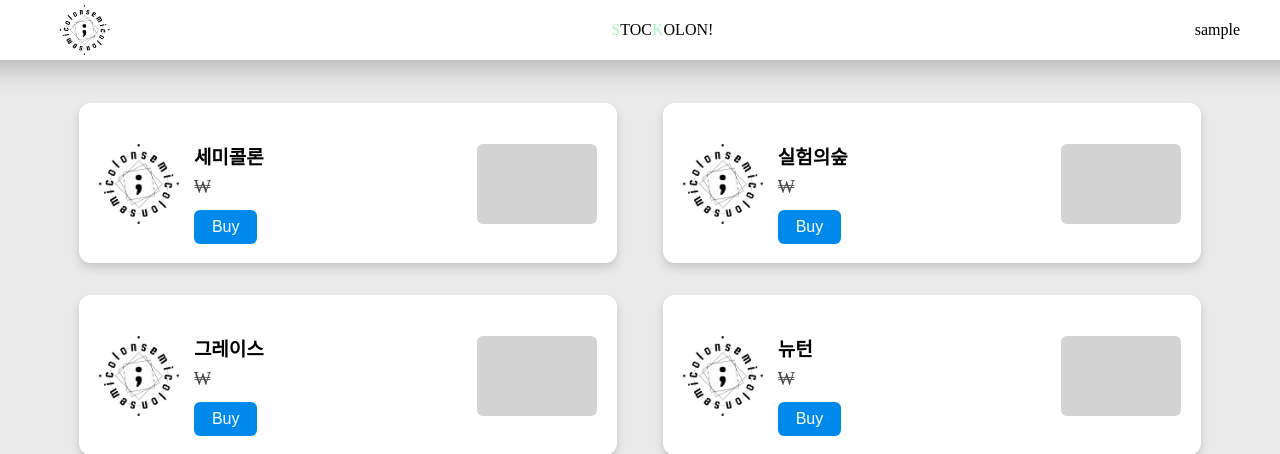
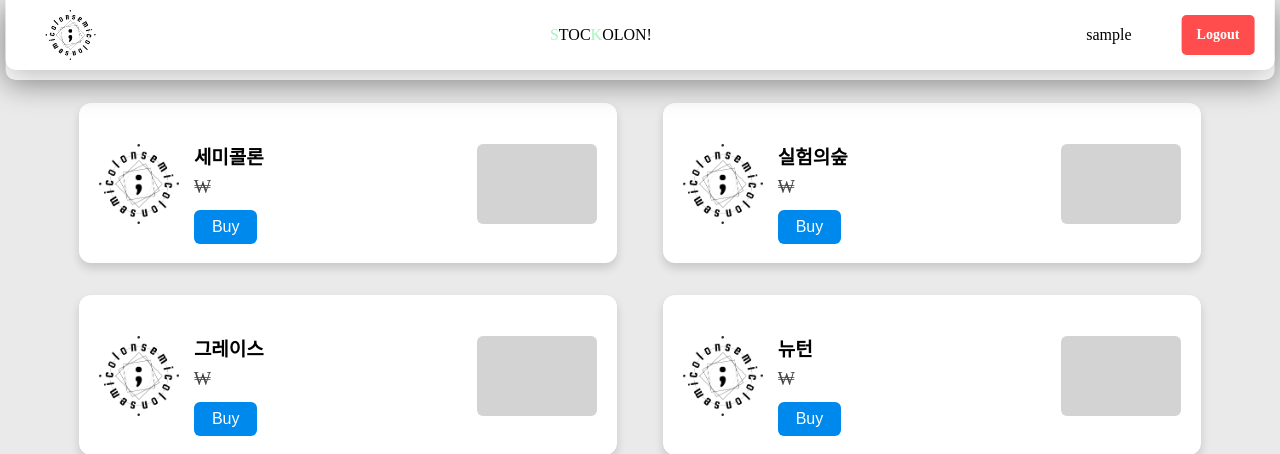
Before and after one commit to duckoduk/2026semicolon, a Flask app: page /stock in a window 1280 px wide. Shown: the top 454 px of the page. Run offline with Flask 3, Linux system fonts and the light colour scheme; the visitor is signed in with stand-in values (Sample User, id 1); data that the repository does not hold is empty.

Commit message:
커밋받아라

```diff
--- a/app.py
+++ b/app.py
@@ -121,7 +121,7 @@ def index():
     return render_template('index.html')
     #return jsonify({"message": "연동"})
 
-@app.route('/go',methods=['POST'])
+@app.route('/go',methods=['POST', 'GET'])
 def go():
     return render_template('login.html')
 
@@ -149,6 +149,11 @@ def main():
     else:
         return render_template("login.html", response="아이디가 존재하지 않습니다.")
 
+@app.route('/logout')
+def logout():
+    session.clear()
+    return redirect(url_for("go"))
+
 @app.route('/dashboard')
 def dashboard():
     if 'user_id' in session:
@@ -163,11 +168,6 @@ def dashboard():
 
     else:
         return redirect(url_for("login"))
-
-@app.route('/logout')
-def logout():
-    session.clear()
-    return redirect(url_for("login"))
 
 @app.route('/register_data', methods=["POST"])
 def re_main():
--- a/static/css/navbar.css
+++ b/static/css/navbar.css
@@ -96,22 +92,43 @@
         top: 0;
         left: 50%;
         transform: translateX(-50%);
-        width: 100%; /* 전체 너비 확보 */
-        max-width: 1200px; /* 최대 너비 제한 */
-        padding: 0 18%; /* 좌우 여백 추가 */
-        height: auto;
-        line-height: 7vh;
+        width: 96%;
         display: flex;
         justify-content: space-between;
-        align-items: center;
+        align-items: center; /* 세로 정렬 */
         background-color: white;
         box-shadow: rgba(0, 0, 0, 0.25) 0px 7px 29px 0px;
         border-radius: 0 0 10px 10px;
-        z-index: 100;
+        padding: 10px 20px;
+        z-index: 1000;
     }
-    📝 변경사항 설명
-    .navbar-username {
-        padding-right: 5%;
+
+    /*오른쪽 섹션 스타일 */
+    .navbar-right {
+        display: flex;
+        align-items: center; /* 모든 요소를 같은 높이로 정렬 */
+        gap: 10px; /* 버튼과 텍스트 사이 간격 */
+    }
+
+    /*로그아웃 버튼 스타일 */
+    .logout-button {
+        background-color: #ff4d4d; /* 빨간색 */
+        color: white;
+        padding: 10px 15px; /* 버튼 크기 균일하게 조정 */
+        border-radius: 5px;
+        text-decoration: none;
+        font-weight: bold;
+        transition: background 0.3s;
+        display: flex; /* 버튼 내부 정렬 */
+        align-items: center; /* 텍스트 수직 정렬 */
+        justify-content: center; /* 텍스트 가로 정렬 */
+        font-size: 14px;
+        height: 20px; /* 버튼 높이를 고정 */
+    }
+
+    /*로그아웃 버튼 호버 효과 */
+    .logout-button:hover {
+        background-color: #e60000;
     }
     .downnavbar {
         position: fixed;
--- a/templates/navbar/topnav.html
+++ b/templates/navbar/topnav.html
@@ -6,4 +6,17 @@
     <div class='navbar-username'>
         {{username}}
     </div>
+    <div>
+        <a href="{{ url_for('logout') }}" class="logout">Logout</a>
+    </div>
 </nav>
+
+
+<nav class="upnavbar" style="height: 50px;">
+    <div class="logo"></div>
+    <p><span style="color: #a6f4bc;">S</span>TOC<span style="color: #A6F4BC;">K</span>OLON!</p>
+    <div class='navbar-right'>
+        <span class='navbar-username' style="margin-right: 40px;">{{username}}</span>
+        <a href="/logout" class="logout-button">Logout</a>
+    </div>
+</nav>
```
Also changed, not shown: other parts of static/css/navbar.css (+12 -16 lines).
